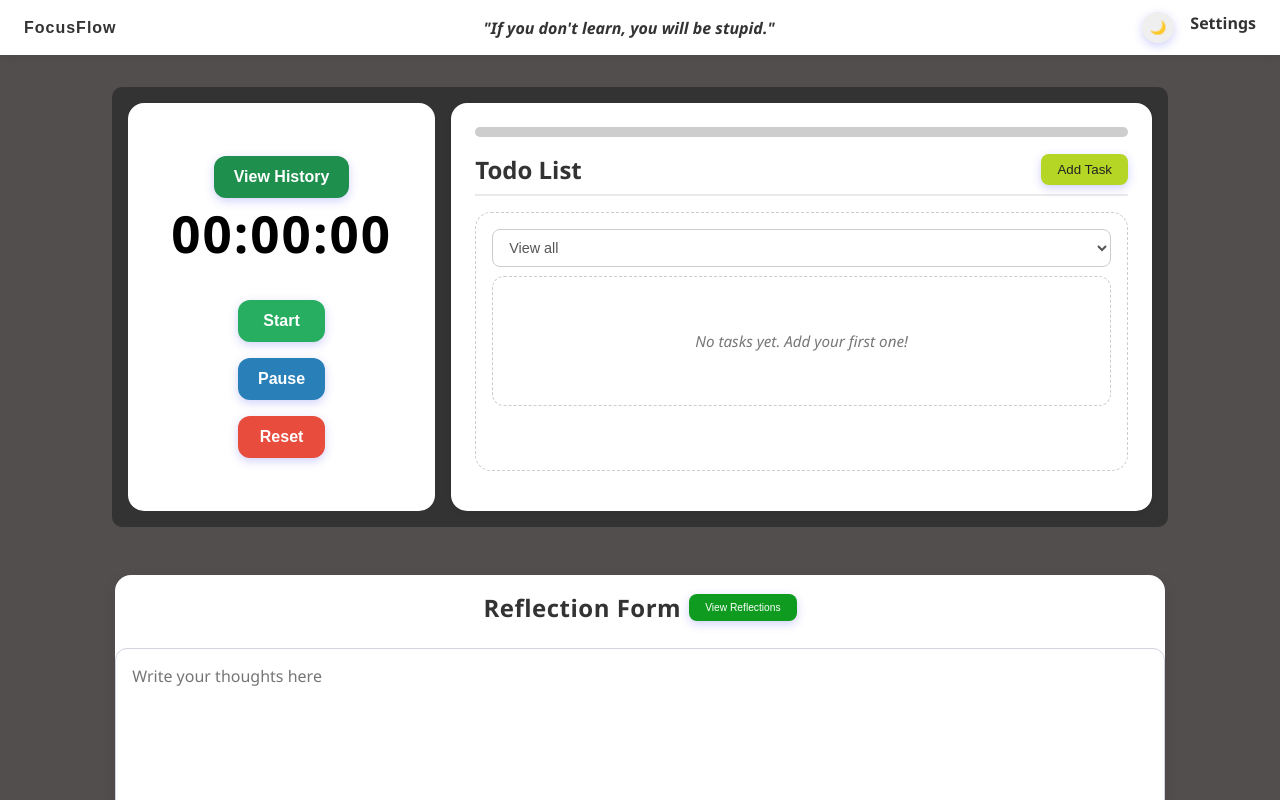
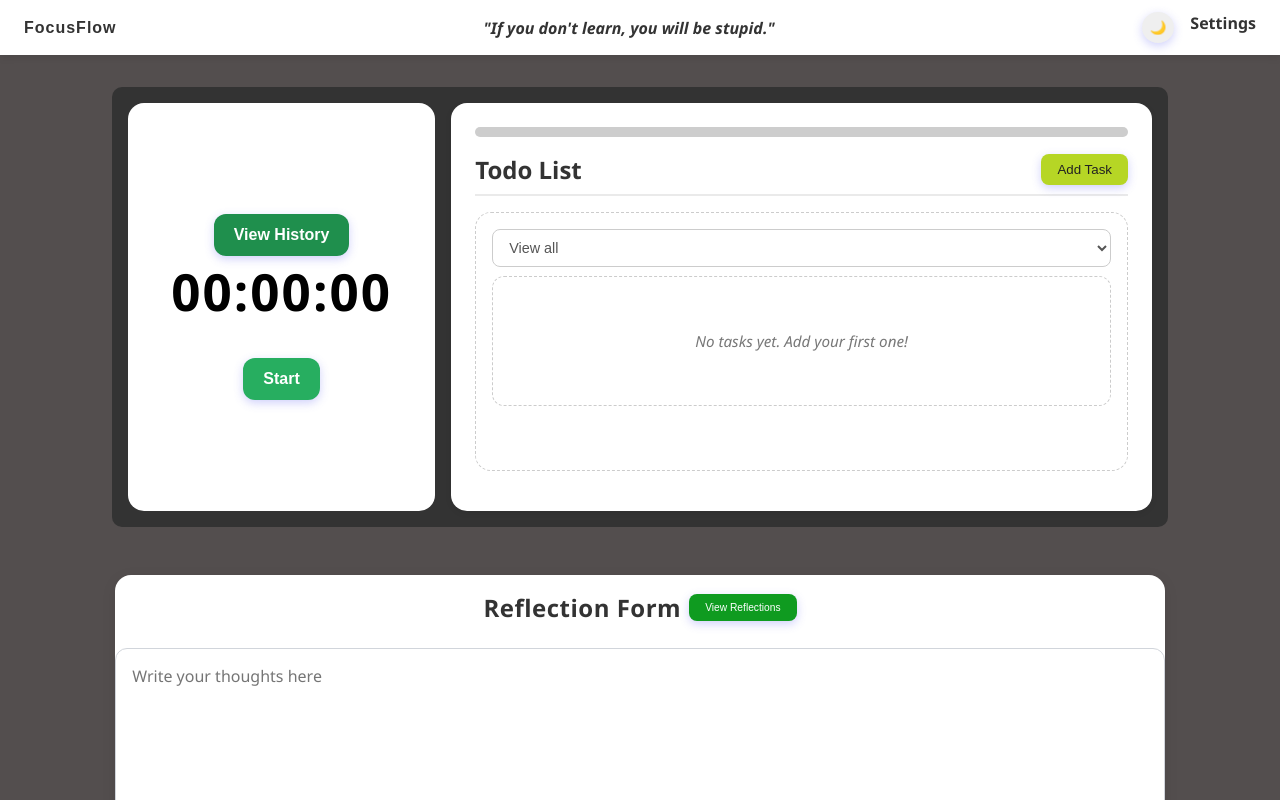
Before and after one commit to Muelvzz/FocusFlow, a React (Vite) app in the folder frontend/: page / in a window 1280 px wide. Shown: the top 800 px of the page. Built offline with nearby package versions, Linux system fonts and the light colour scheme.

Commit message:
improved buttons and save timer

```diff
--- a/frontend/src/component-css/timer.css
+++ b/frontend/src/component-css/timer.css
@@ -66,11 +66,6 @@
     background-color: #a93226;
 }
 
-@keyframes pulse {
-    0%, 100% { opacity: 1; }
-    50% { opacity: 0.85; }
-}
-
 .timer-display h1.running {
     animation: pulse 1s ease-in-out infinite;
 }
--- a/frontend/src/component-css/todolist.css
+++ b/frontend/src/component-css/todolist.css
@@ -346,9 +346,3 @@
     font-size: 0.85rem;
     color: #888;
 }
-
-/* Animations */
-@keyframes fadeIn {
-    from { opacity: 0; transform: translateY(-5px); }
-    to { opacity: 1; transform: translateY(0); }
-}
--- a/frontend/src/components/Timer.jsx
+++ b/frontend/src/components/Timer.jsx
@@ -13,6 +13,7 @@ export default function Timer({ isDark }) {
         return saved ? JSON.parse(saved) : false;
     })
     const [showSession, setShowSession] = useState(false)
+    const [showMessage, setShowMessage] = useState(false)
     const [sessionList, setSessionList] = useState(() => {
         const saved = localStorage.getItem("timer")
         return saved ? JSON.parse(saved) : [];
@@ -33,7 +34,12 @@ export default function Timer({ isDark }) {
                 time: time,
             }
             setSessionList([...sessionList, userData])
-            console.log(sessionList)
+            setShowMessage(true)
+
+            setTimeout(() => setShowMessage(false), 1500)
+
+            setTimer(0)
+            setIsRunning(false)
         }
     }
 
@@ -116,21 +122,44 @@ export default function Timer({ isDark }) {
                     </h1>
                 </div>
                 <div className="timer-buttons">
+                    {
+                        !isRunning && timer === 0 ? (
                             <button
                                 className="start"
-                        onClick={() => {isRunning ? handleSave(timer) : setIsRunning(true)}}
+                                onClick={() => setIsRunning(true)}
                                 style={{ backgroundColor: isDark ? "#196c3a" : "#27ae60"}}
-                    >{ isRunning ? "Save" : "Start" }</button>
+                            >Start</button>
+                        ) : (
+                            <button
+                                className="start"
+                                onClick={() => handleSave(timer)}
+                                style={{ backgroundColor: isDark ? "#196c3a" : "#27ae60"}}
+                            >Save</button>
+                        )
+                    }
+
+                {
+                    timer > 0 && (
+                        <>
                             <button
                                 className="pause"
-                        onClick={() => setIsRunning(false)}
+                                onClick={() => setIsRunning(!isRunning)}
                                 style={{ backgroundColor: isDark ? "#1b5780" : "#2980b9"}}
-                    >Pause</button>
+                            >{ isRunning && timer > 0 ? "Pause" : "Resume" }</button>
                             <button
                                 className="reset"
                                 onClick={() => {setTimer(0); setIsRunning(false)}}
                                 style={{ backgroundColor: isDark ? "#a93226" : "#e74c3c"}}
                             >Reset</button>
+                        </>
+                    )
+                }
+
+                {
+                    showMessage && (
+                        <p><b>Timer Saved!</b></p>
+                    )
+                }
                 </div>
             </div>
         </>
```
Lines whose indentation alone changed are shown as unchanged.
